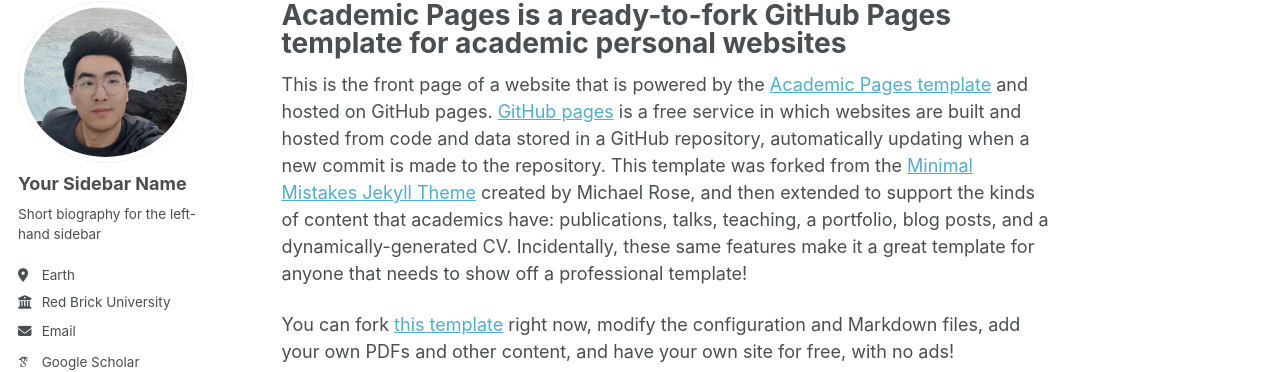
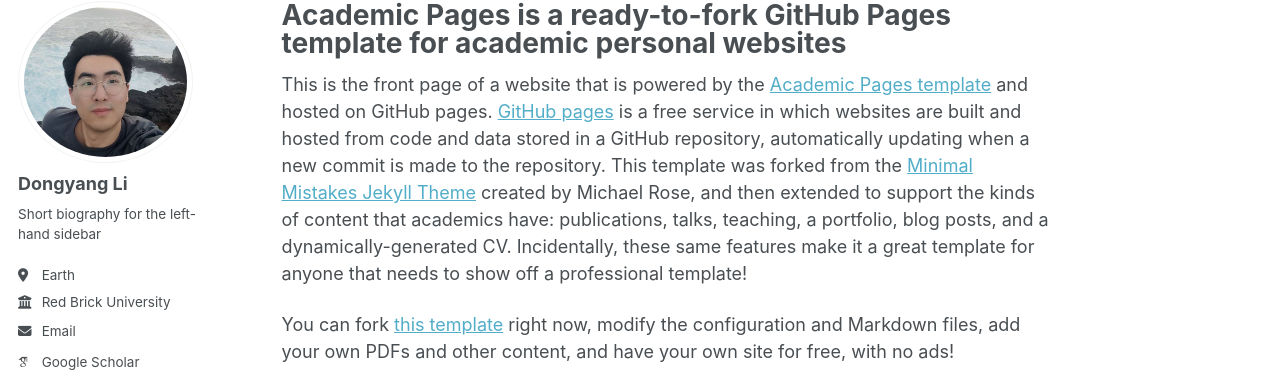
Before and after one commit to LDY911/my-website, a Jekyll site: the page built from _pages/about.md, in a window 1280 px wide. Shown: the part 98-470 px from the top of the page. Built offline with Jekyll 4.4.1, drawn with Linux system fonts in a browser that asks for light colours; some web fonts are replaced; a script that is not in the unit is left out.

Commit message:
Update author profile information in config

```diff
--- a/_config.yml
+++ b/_config.yml
@@ -23,8 +23,8 @@ repository               : "academicpages/academicpages.github.io"
 #               Additional customization can be done by editing /_includes/author-profile.html
 author:
   # Biographic information
-  avatar           : "profile.png"
-  name             : "Your Sidebar Name"
+  avatar           : "me.png"
+  name             : "Dongyang Li"
   pronouns         : # example: "she/her"
   bio              : "Short biography for the left-hand sidebar"
   location         : "Earth"
```
